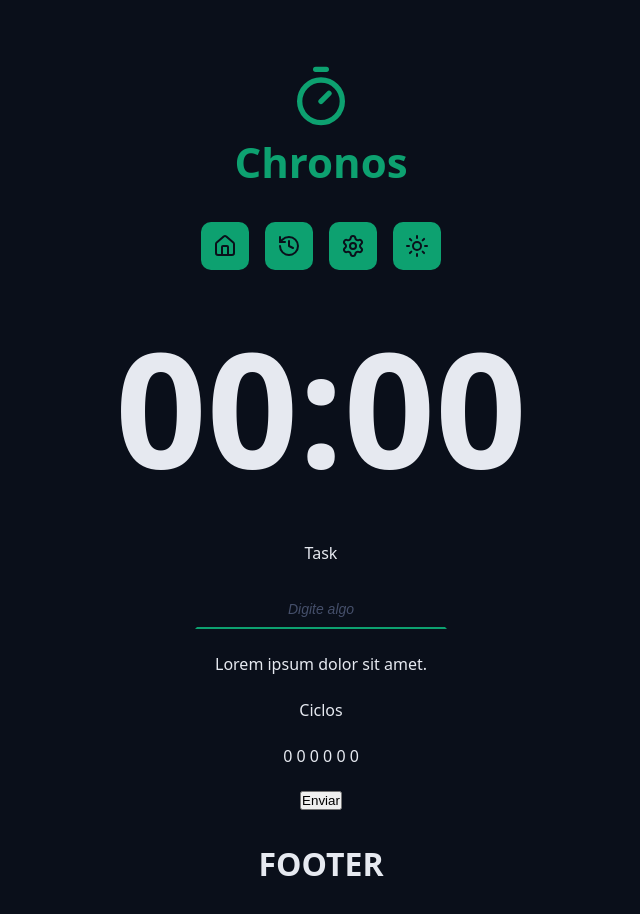
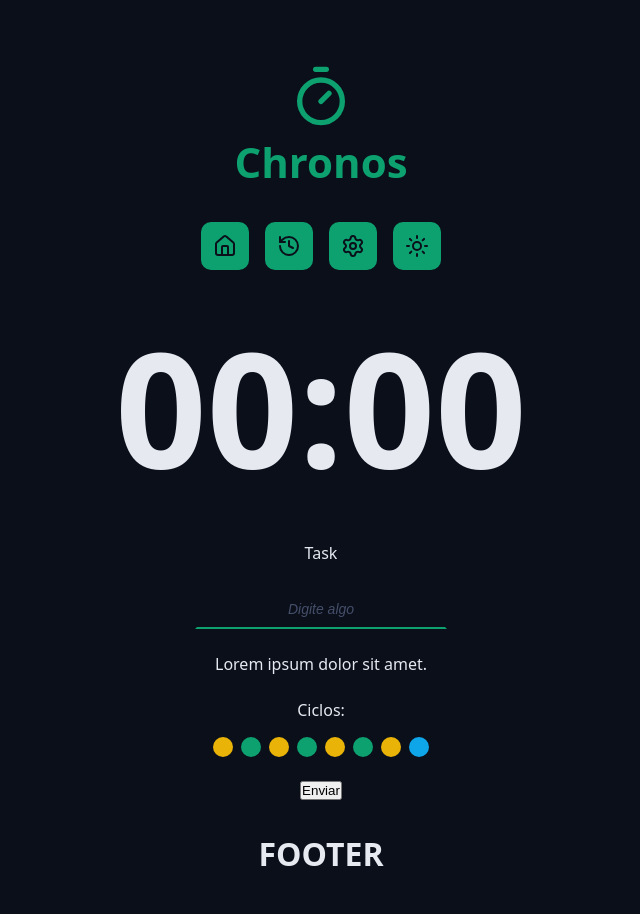
Before and after one commit to EnzoOP1402/chronos-pomodoro, a React (Vite) app: page / in a window 1280 px wide. Shown: the top 914 px of the page, without its empty margins (319-959 px from the left). Built offline with nearby package versions, Linux system fonts and the light colour scheme.

Commit message:
Cycles component done

```diff
--- a/src/App.tsx
+++ b/src/App.tsx
@@ -1,5 +1,6 @@
 import { Container } from './components/Container'
 import { CountDown } from './components/CountDown'
+import { Cycles } from './components/Cycles'
 import { DefaultInput } from './components/DefaultInput'
 import { Heading } from './components/Heading'
 import { Logo } from './components/Logo'
@@ -32,10 +33,11 @@
                     <div className="formRow">
                         <p>Lorem ipsum dolor sit amet.</p>
                     </div>
+
                     <div className="formRow">
-                        <p>Ciclos</p>
-                        <p>0 0 0 0 0 0</p>
+                        <Cycles/>
                     </div>
+
                     <div className="formRow">
                         <button>Enviar</button>
                     </div>
--- /dev/null
+++ b/src/components/Cycles/index.tsx
@@ -0,0 +1,19 @@
+import styles from './styles.module.css'
+
+export function Cycles(){
+    return (
+        <div className={styles.cycles}>
+            <span>Ciclos: </span>
+            <div className={styles.cycleDots}>
+                <span className={`${styles.cycleDot} ${styles.workTime}`}></span>
+                <span className={`${styles.cycleDot} ${styles.shortBreakTime}`}></span>
+                <span className={`${styles.cycleDot} ${styles.workTime}`}></span>
+                <span className={`${styles.cycleDot} ${styles.shortBreakTime}`}></span>
+                <span className={`${styles.cycleDot} ${styles.workTime}`}></span>
+                <span className={`${styles.cycleDot} ${styles.shortBreakTime}`}></span>
+                <span className={`${styles.cycleDot} ${styles.workTime}`}></span>
+                <span className={`${styles.cycleDot} ${styles.longBreakTime}`}></span>
+            </div>
+        </div>
+    );
+}
--- /dev/null
+++ b/src/components/Cycles/styles.module.css
@@ -0,0 +1,31 @@
+.cycles{
+    display: flex;
+    flex-direction: column;
+    align-items: center;
+    justify-content: center;
+    gap: 1.6rem;
+}
+
+.cycleDots{
+    display: flex;
+    gap: .8rem;
+}
+
+.cycleDot{
+    width: 2rem;
+    height: 2rem;
+    background-color: var(--primary);
+    border-radius: 50%;
+}
+
+.workTime{
+    background-color: var(--warning);
+}
+
+.shortBreakTime{
+    background-color: var(--primary);
+}
+
+.longBreakTime{
+    background-color: var(--info);
+}
```
